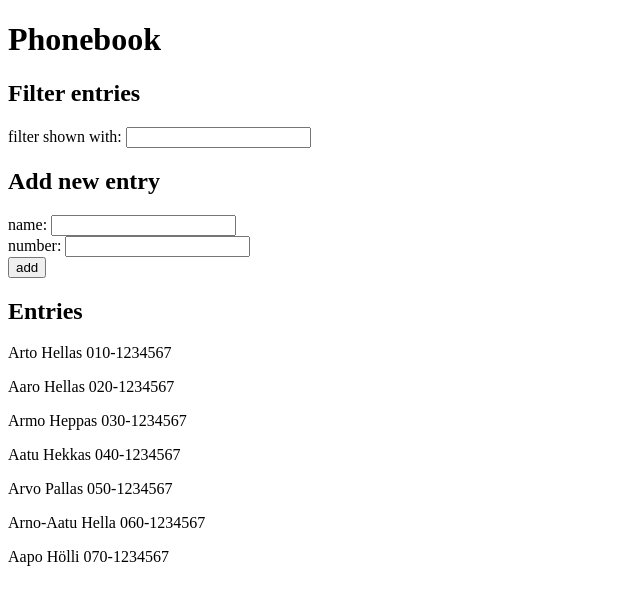
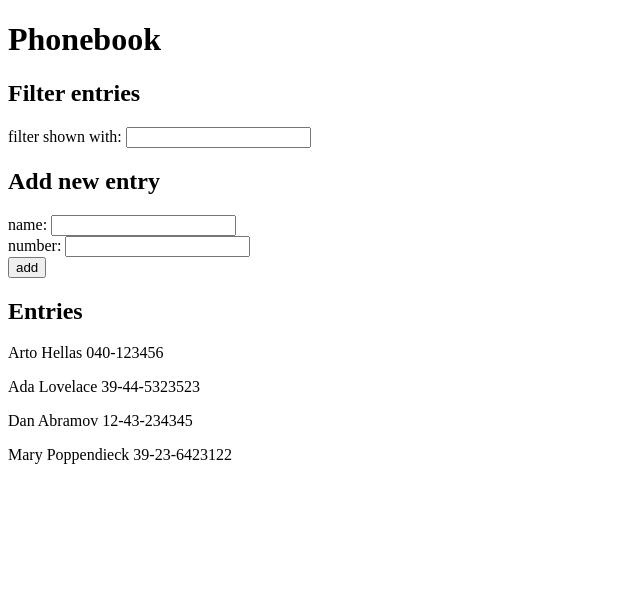
Before and after one commit to sampolunkka/fso-part-2, a React (Vite) app in the folder puhelinluettelo/: page / in a window 1280 px wide. Shown: the top 604 px of the page, without its empty margins (0-640 px from the left). Built offline with nearby package versions, Linux system fonts and the light colour scheme; data requests are answered from the project's data file.

Commit message:
Add solution for ex 2.11

```diff
--- /dev/null
+++ b/db.json
@@ -0,0 +1,24 @@
+{
+  "persons":[
+    {
+      "name": "Arto Hellas",
+      "number": "040-123456",
+      "id": "1"
+    },
+    {
+      "name": "Ada Lovelace",
+      "number": "39-44-5323523",
+      "id": "2"
+    },
+    {
+      "name": "Dan Abramov",
+      "number": "12-43-234345",
+      "id": "3"
+    },
+    {
+      "name": "Mary Poppendieck",
+      "number": "39-23-6423122",
+      "id": "4"
+    }
+  ]
+}
--- a/package.json
+++ b/package.json
@@ -5,9 +5,11 @@
   "type": "module",
   "scripts": {
     "dev:kurssitiedot": "vite kurssitiedot --port 8000",
-    "dev:puhelinluettelo": "vite puhelinluettelo --port 8001"
+    "dev:puhelinluettelo": "vite puhelinluettelo --port 8001",
+    "server": "json-server -p 3001 db.json"
   },
   "dependencies": {
+    "axios": "^1.13.2",
     "node": "^24.12.0",
     "react": "^19.2.0",
     "react-dom": "^19.2.0"
@@ -21,6 +23,7 @@
     "eslint-plugin-react-hooks": "^7.0.1",
     "eslint-plugin-react-refresh": "^0.4.24",
     "globals": "^16.5.0",
+    "json-server": "^1.0.0-beta.3",
     "vite": "^7.2.4"
   }
 }
--- a/puhelinluettelo/index.html
+++ b/puhelinluettelo/index.html
@@ -3,7 +3,7 @@
   <head>
     <meta charset="UTF-8" />
     <meta name="viewport" content="width=device-width, initial-scale=1.0" />
-    <title>Exercises 2.6 - 2.10</title>
+    <title>Exercises 2.6 - 2.11</title>
   </head>
   <body>
     <div id="root"></div>
--- a/puhelinluettelo/src/App.jsx
+++ b/puhelinluettelo/src/App.jsx
@@ -1,4 +1,5 @@
-import React from 'react';
+import React, {use, useEffect} from 'react';
+import axios from 'axios';
 import {useState} from 'react';
 import Phonebook from "./Phonebook.jsx";
 import PersonForm from "./PersonForm.jsx";
@@ -17,19 +18,20 @@ const nameNormalizedIsUniqueInCollection = (name, persons) => {
 };
 
 const App = () => {
-    const [persons, setPersons] = useState([
-        {name: 'Arto Hellas', number: '010-1234567'},
-        {name: 'Aaro Hellas', number: '020-1234567'},
-        {name: 'Armo Heppas', number: '030-1234567'},
-        {name: 'Aatu Hekkas', number: '040-1234567'},
-        {name: 'Arvo Pallas', number: '050-1234567'},
-        {name: 'Arno-Aatu Hella', number: '060-1234567'},
-        {name: 'Aapo Hölli', number: '070-1234567'},
-    ]);
-    const [filteredPersons, setFilteredPersons] = useState(persons);
+    const [persons, setPersons] = useState([]);
+    const [filteredPersons, setFilteredPersons] = useState([]);
     const [newName, setNewName] = useState('');
     const [newNumber, setNewNumber] = useState('');
     const [filter, setFilter] = useState('');
+
+    useEffect(() => {
+        axios
+            .get('http://localhost:3001/persons')
+            .then(response => {
+                setPersons(response.data);
+                setFilteredPersons(response.data);
+            });
+    }, []);
 
     const handleNameChange = (event) => {
         setNewName(event.target.value);
@@ -46,6 +48,7 @@ const App = () => {
                 const personNameNormalized = normalizeName(person.name);
                 return personNameNormalized.includes(filterNormalized);
             });
+            console.log(filteredPersons);
             setFilteredPersons(filteredPersons);
         } else {
             setFilteredPersons(personsArray);
```
Also changed, not shown: 1 other file (tests, documents, lock files or other folders).
